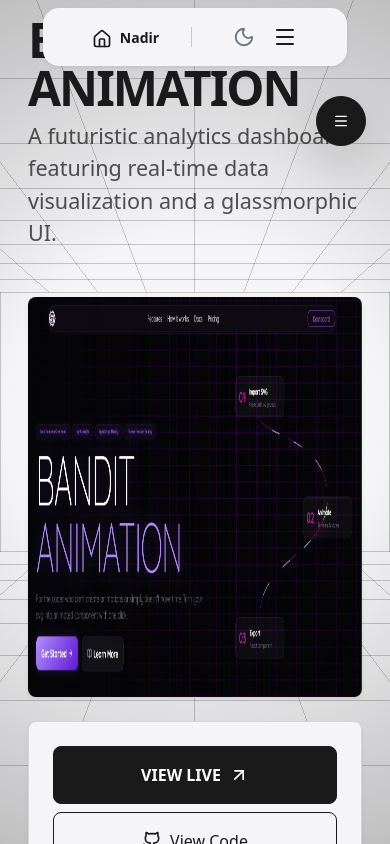
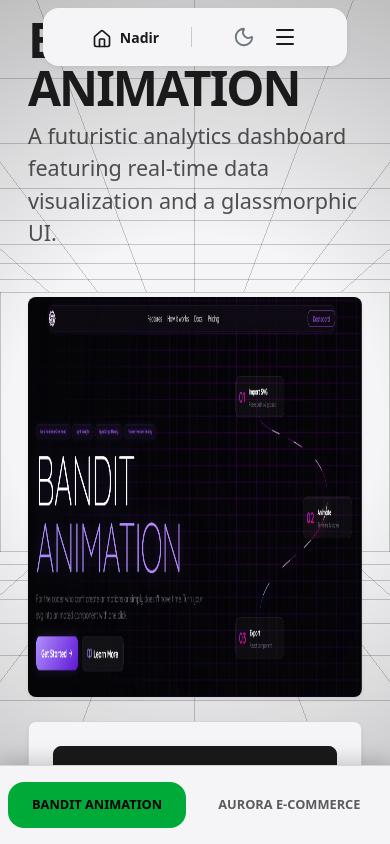
Before and after one commit to Nadir-Kutluozen/Portfolio, a Next.js app: page /projects in a window 390 px wide. Built offline with nearby package versions, Linux system fonts and the light colour scheme.

Commit message:
added navbar slider

```diff
--- a/app/projects/page.tsx
+++ b/app/projects/page.tsx
@@ -4,11 +4,11 @@ import { motion, AnimatePresence } from "framer-motion";
 import { projects } from "@/data/projects";
 import { ArrowUpRight, Github, Menu, X, Calendar, User, Code } from "lucide-react";
 import ProjectSidebar from "@/components/ui/ProjectSidebar";
+import MobileProjectSlider from "@/components/ui/MobileProjectSlider";
 import Image from "next/image";
 
 export default function ProjectsPage() {
     const [selectedId, setSelectedId] = useState(projects[0].id);
-    const [isMobileMenuOpen, setIsMobileMenuOpen] = useState(false);
 
     const activeProject = projects.find((p) => p.id === selectedId) || projects[0];
 
@@ -23,61 +23,8 @@ export default function ProjectsPage() {
                 transition: 'background-color 0.3s ease, color 0.3s ease'
             }}
         >
-            {/* Mobile Menu Toggle (Sticky) */}
-            <div className="d-lg-none position-fixed top-0 start-0 w-100 px-4 py-3 z-3 d-flex justify-content-end pointer-events-none" style={{ marginTop: '80px' }}>
-                <button
-                    onClick={() => setIsMobileMenuOpen(true)}
-                    className="btn btn-dark rounded-circle p-3 shadow-lg pointer-events-auto d-flex align-items-center justify-content-center"
-                    style={{ width: '50px', height: '50px' }}
-                >
-                    <Menu size={24} />
-                </button>
-            </div>
-
-            {/* Mobile Navigation Drawer */}
-            <AnimatePresence>
-                {isMobileMenuOpen && (
-                    <>
-                        <motion.div
-                            initial={{ opacity: 0 }}
-                            animate={{ opacity: 1 }}
-                            exit={{ opacity: 0 }}
-                            onClick={() => setIsMobileMenuOpen(false)}
-                            className="position-fixed inset-0 w-100 h-100 z-4 bg-black bg-opacity-50"
-                            style={{ top: 0, left: 0 }}
-                        />
-                        <motion.div
-                            initial={{ y: "-100%" }}
-                            animate={{ y: 0 }}
-                            exit={{ y: "-100%" }}
-                            transition={{ type: "spring", damping: 25, stiffness: 200 }}
-                            className="position-fixed top-0 start-0 w-100 z-5 bg-body border-bottom border-secondary border-opacity-25"
-                            style={{ maxHeight: '80vh', overflowY: 'auto' }}
-                        >
-                            <div className="p-4 d-flex flex-column gap-2">
-                                <div className="d-flex justify-content-between align-items-center mb-4">
-                                    <h5 className="text-uppercase tracking-widest fw-bold mb-0">Select Project</h5>
-                                    <button onClick={() => setIsMobileMenuOpen(false)} className="btn btn-link link-body-emphasis p-0">
-                                        <X size={24} />
-                                    </button>
-                                </div>
-                                {projects.map((project) => (
-                                    <button
-                                        key={project.id}
-                                        onClick={() => {
-                                            setSelectedId(project.id);
-                                            setIsMobileMenuOpen(false);
-                                        }}
-                                        className={`btn text-start py-3 px-0 border-bottom border-secondary border-opacity-10 ${selectedId === project.id ? 'text-primary fw-bold' : ''}`}
-                                    >
-                                        <span className="h4 mb-0 text-uppercase" style={{ fontFamily: 'var(--font-couplin)' }}>{project.title}</span>
-                                    </button>
-                                ))}
-                            </div>
-                        </motion.div>
-                    </>
-                )}
-            </AnimatePresence>
+            {/* Mobile Project Slider (Sticky Bottom) */}
+            <MobileProjectSlider selectedId={selectedId} setSelectedId={setSelectedId} />
 
             {/* Main Content Area */}
             {/* Use padding top to accommodate fixed navbar without pushing layout bounds */}
--- /dev/null
+++ b/components/ui/MobileProjectSlider.tsx
@@ -0,0 +1,64 @@
+
+"use client";
+import React, { useRef, useEffect } from "react";
+import { motion } from "framer-motion";
+import { projects } from "@/data/projects";
+
+interface MobileProjectSliderProps {
+    selectedId: string;
+    setSelectedId: (id: string) => void;
+}
+
+export default function MobileProjectSlider({ selectedId, setSelectedId }: MobileProjectSliderProps) {
+    const scrollContainerRef = useRef<HTMLDivElement>(null);
+
+    // Scroll active item into view when selected
+    useEffect(() => {
+        if (scrollContainerRef.current) {
+            const activeBtn = scrollContainerRef.current.querySelector<HTMLButtonElement>(`[data-id="${selectedId}"]`);
+            if (activeBtn) {
+                activeBtn.scrollIntoView({
+                    behavior: 'smooth',
+                    block: 'nearest',
+                    inline: 'center'
+                });
+            }
+        }
+    }, [selectedId]);
+
+    return (
+        <div
+            className="d-lg-none fixed-bottom w-100 z-3 border-top border-secondary border-opacity-25"
+            style={{
+                backgroundColor: 'var(--nav-bg)', // Solid background
+                boxShadow: '0 -4px 20px rgba(0,0,0,0.2)',
+                paddingBottom: 'env(safe-area-inset-bottom, 20px)' // Handle bottom safe area
+            }}
+        >
+            <div
+                className="d-flex overflow-x-auto no-scrollbar py-3 px-2 gap-2"
+                ref={scrollContainerRef}
+            >
+                {projects.map((project) => (
+                    <button
+                        key={project.id}
+                        data-id={project.id}
+                        onClick={() => setSelectedId(project.id)}
+                        className="btn border-0 rounded-4 px-4 text-nowrap d-flex align-items-center"
+                        style={{
+                            backgroundColor: selectedId === project.id ? 'var(--accent)' : 'rgba(255,255,255,0.05)',
+                            color: selectedId === project.id ? '#000' : 'var(--foreground)',
+                            opacity: selectedId === project.id ? 1 : 0.7,
+                            transition: 'all 0.3s ease',
+                            height: '46px', // Comfortable touch target
+                        }}
+                    >
+                        <span className="fw-bold text-uppercase small tracking-wide" style={{ fontSize: '0.8rem' }}>
+                            {project.title}
+                        </span>
+                    </button>
+                ))}
+            </div>
+        </div>
+    );
+}
```
